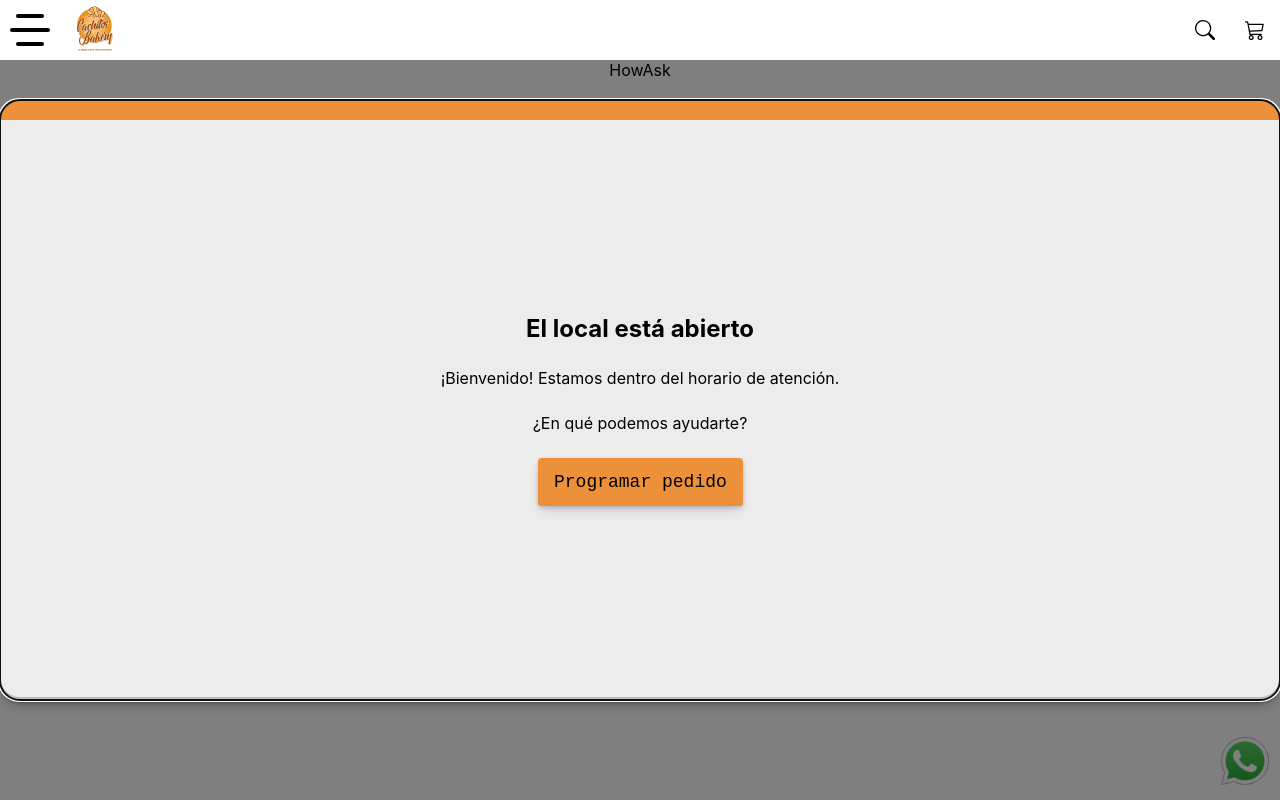
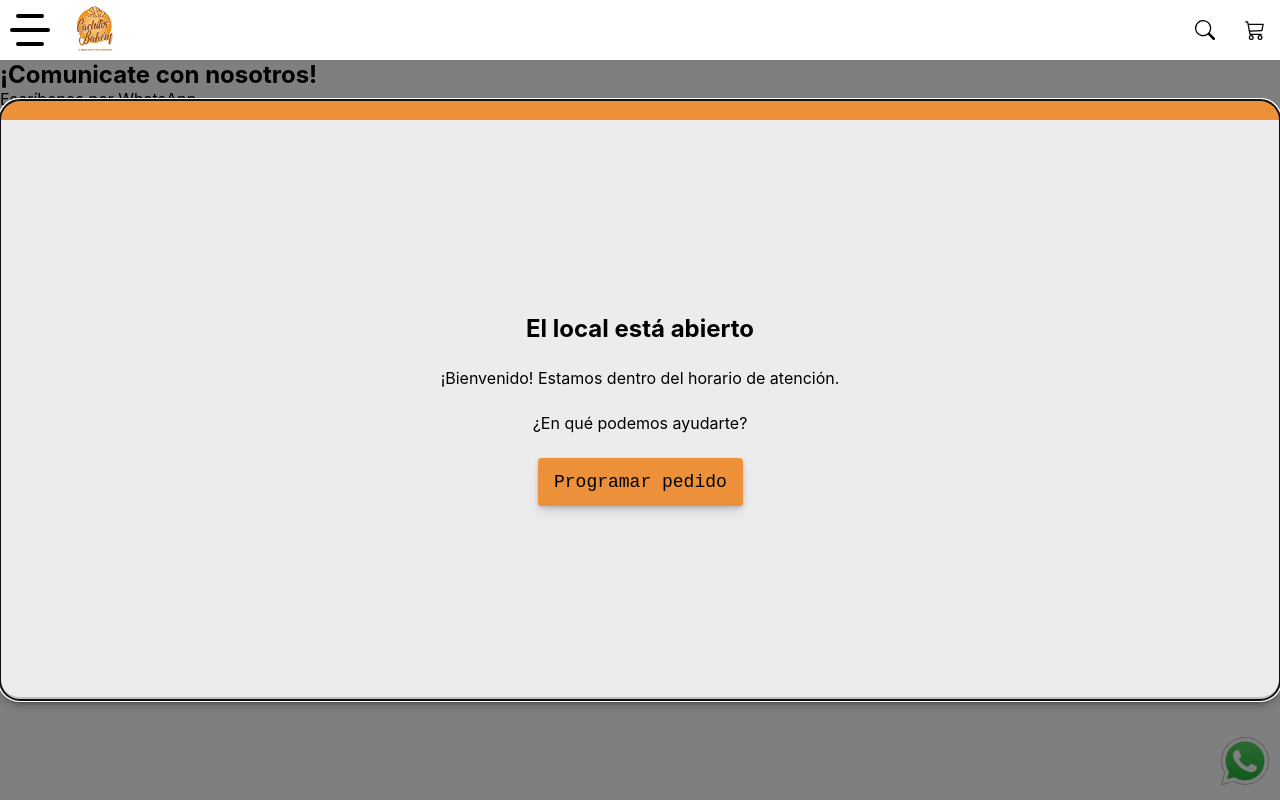
Before and after one commit to RomeroLeandro/cachitos-bakery, a React (Create React App) app: page /comopedir in a window 1280 px wide. Built offline with nearby package versions, Linux system fonts and the light colour scheme.

Commit message:
primeros elementos en howAs

```diff
--- a/src/components/howAsk/HowAsk.css
+++ b/src/components/howAsk/HowAsk.css
@@ -3,3 +3,7 @@
   display: flex;
 justify-content: center;
 }
+.whatsapp{
+  width: 50px;
+  height: 50px;
+}
--- a/src/components/howAsk/HowAsk.jsx
+++ b/src/components/howAsk/HowAsk.jsx
@@ -1,8 +1,36 @@
-import React from 'react'
+import React, { useEffect, useState } from 'react';
 import './HowAsk.css';
+import Modal from 'react-modal';
+import whatsapp from '../../assets/icons/whatsapp.svg'
+import '../whatsapp-icon/whatsappIcon.css';
 
 export const HowAsk = () => {
+  const [isModalOpen, setIsModalOpen] = useState(false);
+
+  const closeModal = () => {
+    setIsModalOpen(false);
+  };
   return (
-    <div className='menu'>HowAsk</div>
+    <div >
+      <h2>¡Comunicate con nosotros!</h2>
+      <div>
+        <p>Escríbenos por WhatsApp</p>
+        <div>
+          {/* <img src={whatsapp} alt="WhatsApp Icon" className="whatsapp" /> */}
+          <div>
+            <a href="https://api.whatsapp.com/send?phone=541155755890" target="_blank" rel="noopener noreferrer">097265263</a>
+            <p>Y</p>
+            <a href="https://api.whatsapp.com/send?phone=541155755890" target="_blank" rel="noopener noreferrer">092090229</a>
+          </div>
+
+        </div>
+
+        <div>
+
+
+        </div>
+
+      </div>
+    </div >
   )
 }
```
